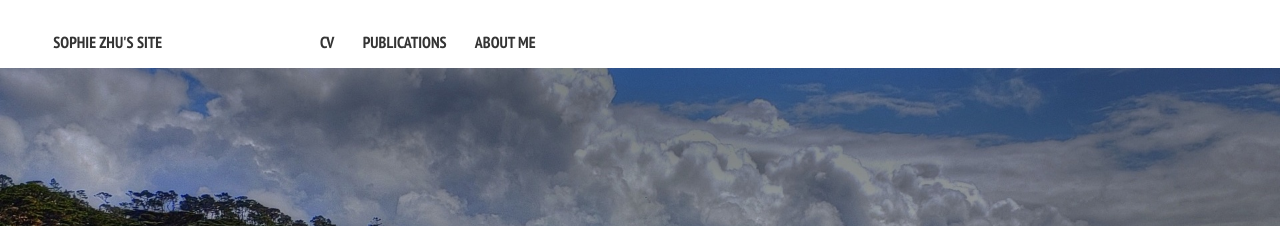
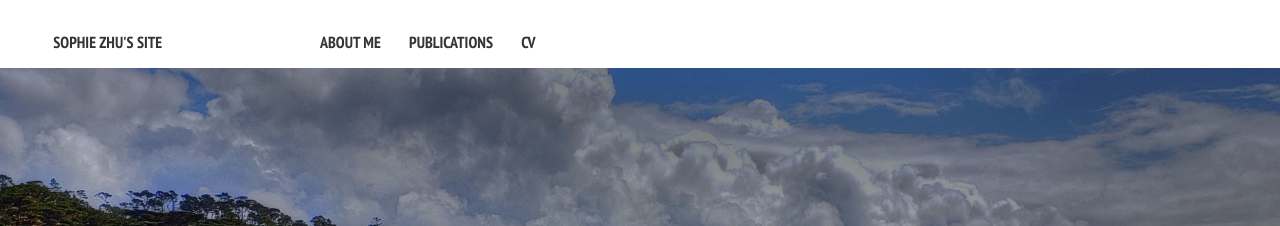
Before and after one commit to sophiemzhu/sophiemzhu.github.io, a Jekyll site: the page built from index.md, in a window 1280 px wide. Shown: the top 226 px of the page. Built offline with Jekyll 4.4.1, drawn with Linux system fonts in a browser that asks for light colours; nearby versions of some CDN libraries.

```diff
--- a/_config.yml
+++ b/_config.yml
@@ -26,12 +26,12 @@ bing_verify:
 # Links to include in top navigation
 # For external links add external: true
 links:
+  - title: About Me
+    url: /code/
+  - title: Publications
+    url: /publications/
   - title: CV
     url: /cv/
-  - title: Publications
-    url: /publications/
-  - title: About Me
-    url: /code/
 
 # http://en.wikipedia.org/wiki/List_of_tz_database_time_zones
 timezone:    America/Los_Angeles
```
